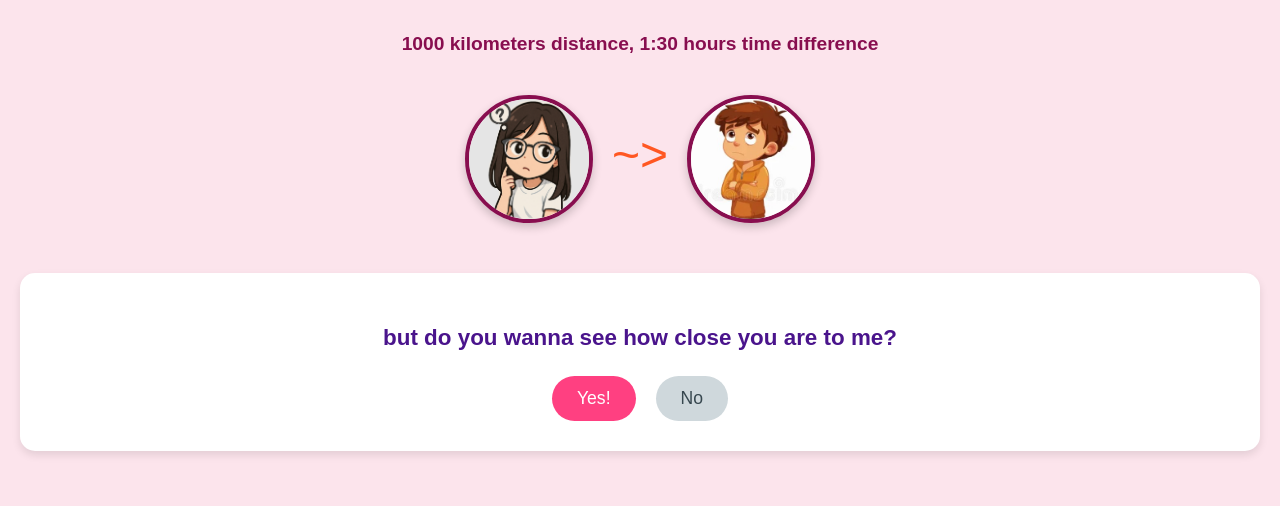
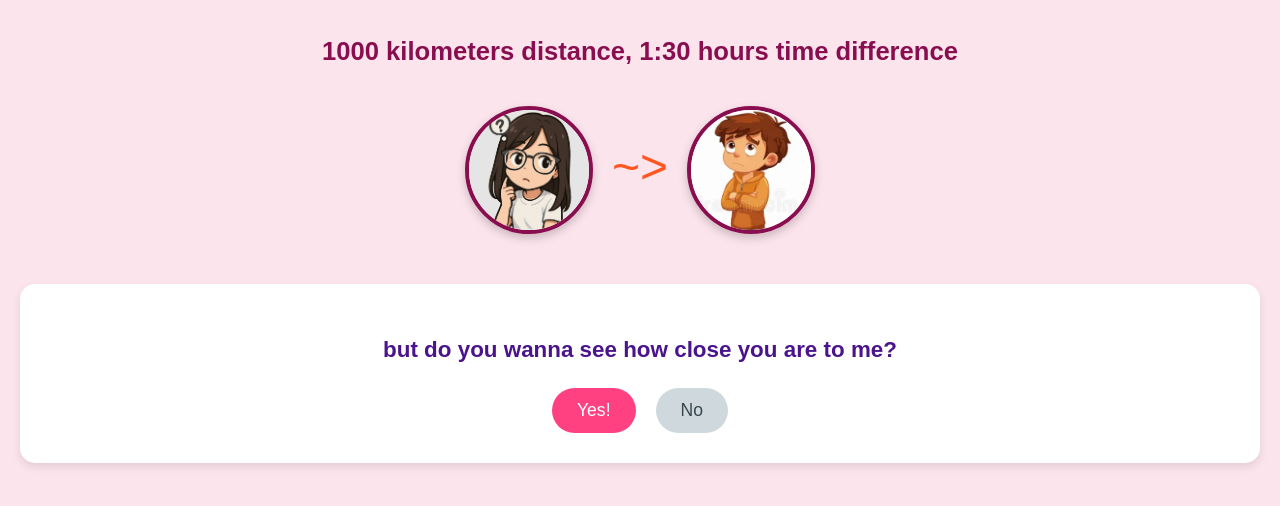
Before and after one commit to hyper17mobileservice-cell/distance, a plain HTML site: page index.html in a window 1280 px wide. Drawn offline with Linux system fonts and the light colour scheme.

Commit message:
Update index.html

```diff
--- a/index.html
+++ b/index.html
@@ -18,7 +18,7 @@
         /* HEADER & DISTANCE */
         h1 {
             color: #880e4f;
-            font-size: 1.2em; /* Smaller for mobile readability */
+            font-size: 1.6em; /* Smaller for mobile readability */
             margin-bottom: 40px;
             font-weight: bold;
         }
```
